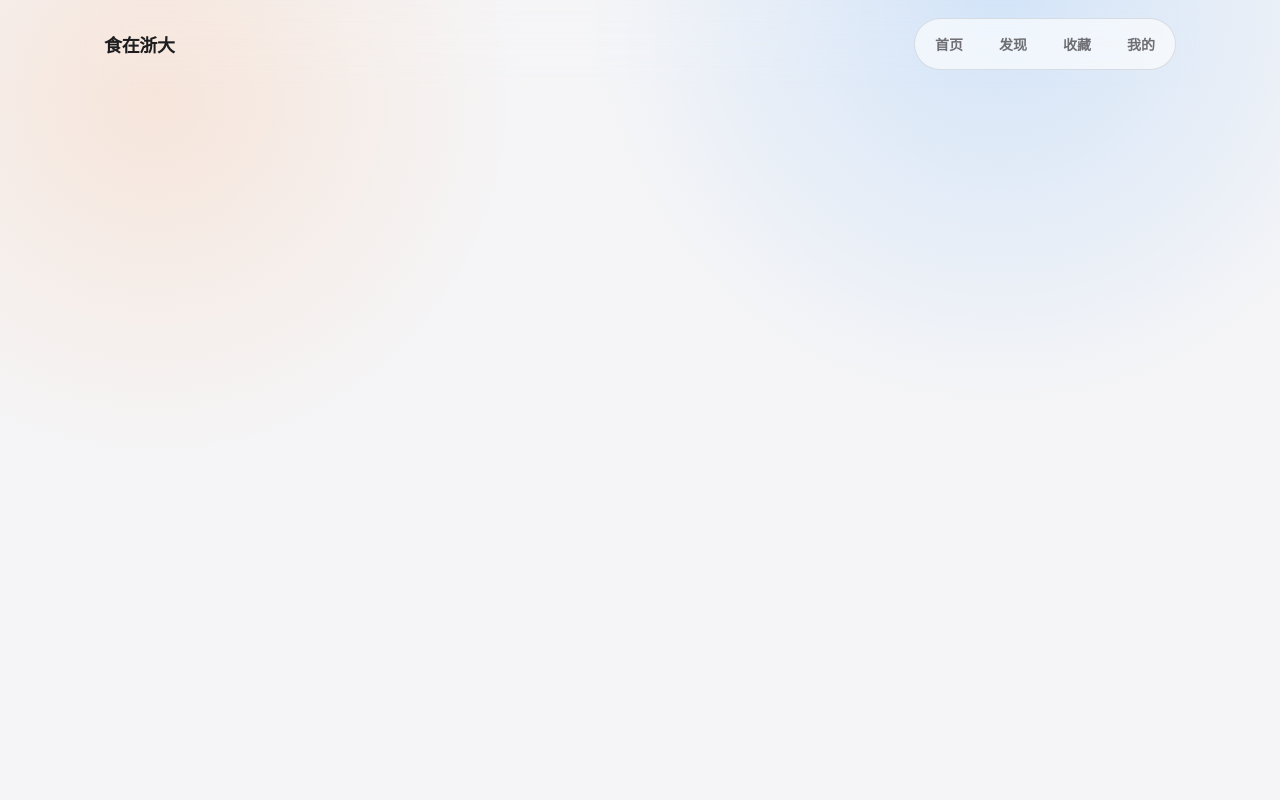
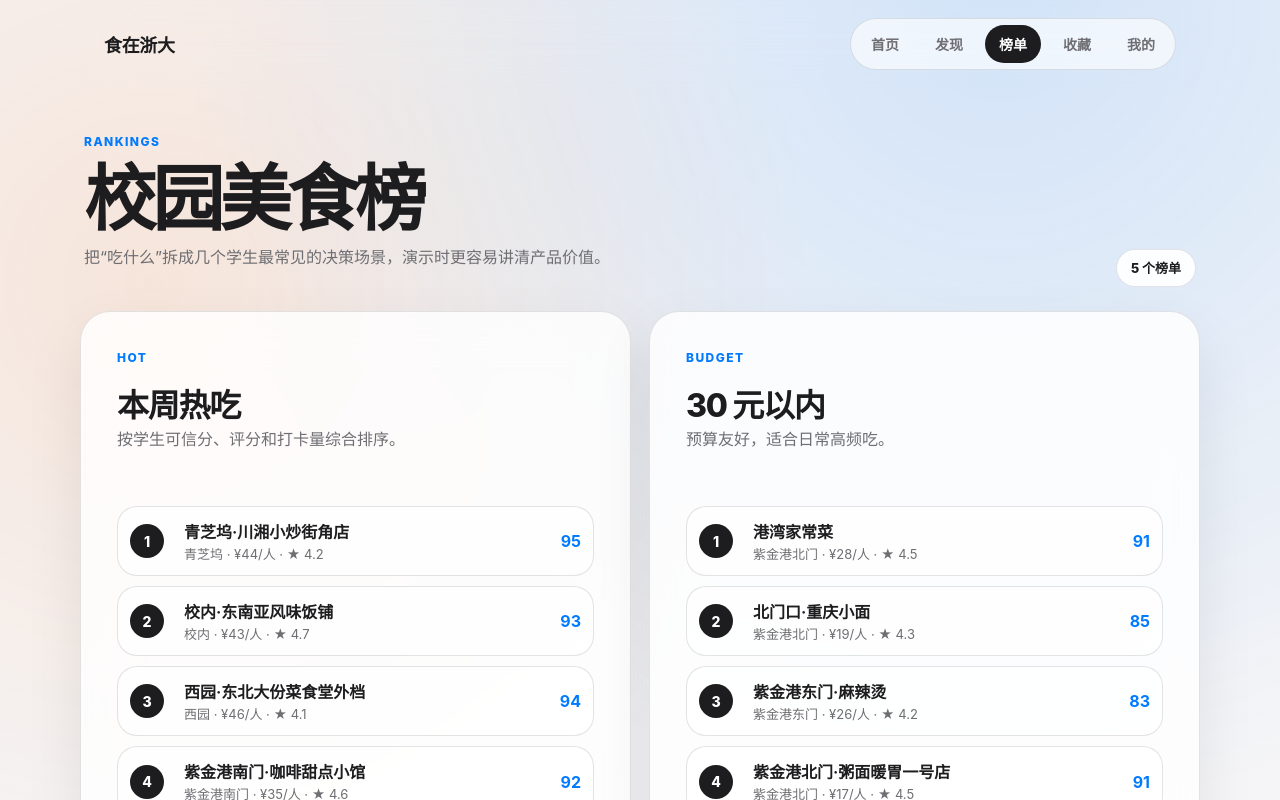
Before and after one commit to BucketSran/eatAtZJU, a React (Vite) app: page /leaderboards in a window 1280 px wide. Before the commit this address had no page. Shown: the top 800 px of the page. Built offline with nearby package versions, Linux system fonts and the light colour scheme.

Commit message:
Add leaderboards and enhanced random demo flow

```diff
--- a/src/App.tsx
+++ b/src/App.tsx
@@ -2,12 +2,14 @@ import { NavLink, Route, Routes } from 'react-router-dom'
 import { DiscoverPage } from './routes/DiscoverPage'
 import { FavoritesPage } from './routes/FavoritesPage'
 import { HomePage } from './routes/HomePage'
+import { LeaderboardsPage } from './routes/LeaderboardsPage'
 import { ProfilePage } from './routes/ProfilePage'
 import { RestaurantDetailPage } from './routes/RestaurantDetailPage'
 
 const navItems = [
   { to: '/', label: '首页' },
   { to: '/discover', label: '发现' },
+  { to: '/leaderboards', label: '榜单' },
   { to: '/favorites', label: '收藏' },
   { to: '/profile', label: '我的' }
 ]
@@ -32,6 +34,7 @@ export function App() {
         <Routes>
           <Route path="/" element={<HomePage />} />
           <Route path="/discover" element={<DiscoverPage />} />
+          <Route path="/leaderboards" element={<LeaderboardsPage />} />
           <Route path="/restaurants/:id" element={<RestaurantDetailPage />} />
           <Route path="/favorites" element={<FavoritesPage />} />
           <Route path="/profile" element={<ProfilePage />} />
--- a/src/routes/DiscoverPage.tsx
+++ b/src/routes/DiscoverPage.tsx
@@ -27,6 +27,8 @@ export function DiscoverPage() {
   const [tag, setTag] = useState(() => searchParams.get('tag') ?? '全部')
   const [priceLabel, setPriceLabel] = useState(() => searchParams.get('price') ?? '不限')
   const [sort, setSort] = useState<SortKey>(() => (searchParams.get('sort') as SortKey) || 'recommended')
+  const [randomBudget, setRandomBudget] = useState(() => searchParams.get('randomBudget') ?? '不限')
+  const [randomTag, setRandomTag] = useState(() => searchParams.get('randomTag') ?? '全部')
   const [favoriteIds, setFavoriteIds] = useState(() => getFavoriteRestaurantIds())
   const [preferences] = useState(() => getPreferenceTags())
   const [restaurants, setRestaurants] = useState<RestaurantSummary[]>(() => listRestaurants({ keyword, tag, priceLabel, sort }, { preferences: getPreferenceTags(), favoriteRestaurantIds: getFavoriteRestaurantIds() }))
@@ -45,8 +47,10 @@ export function DiscoverPage() {
     if (priceLabel !== '不限') next.set('price', priceLabel)
     if (sort !== 'recommended') next.set('sort', sort)
     if (showRandom) next.set('random', '1')
+    if (showRandom && randomBudget !== '不限') next.set('randomBudget', randomBudget)
+    if (showRandom && randomTag !== '全部') next.set('randomTag', randomTag)
     setSearchParams(next, { replace: true })
-  }, [keyword, priceLabel, setSearchParams, showRandom, sort, tag])
+  }, [keyword, priceLabel, randomBudget, randomTag, setSearchParams, showRandom, sort, tag])
 
   useEffect(() => {
     const controller = new AbortController()
@@ -74,17 +78,23 @@ export function DiscoverPage() {
     }
 
     const controller = new AbortController()
-    getRandomRestaurantRemote(filters, context, controller.signal)
+    const randomFilters = {
+      ...filters,
+      priceLabel: randomBudget,
+      tag: randomTag
+    }
+
+    getRandomRestaurantRemote(randomFilters, context, controller.signal)
       .then((result) => {
         setRandomPick(result.data)
         setDataSource(describeApiSource(result.source, result.fallbackReason))
       })
       .catch((error: unknown) => {
-        if (!isAbortError(error)) setRandomPick(getRandomRestaurant(filters, context))
+        if (!isAbortError(error)) setRandomPick(getRandomRestaurant(randomFilters, context))
       })
 
     return () => controller.abort()
-  }, [context, filters, showRandom])
+  }, [context, filters, randomBudget, randomTag, showRandom])
 
   function toggleFavorite(id: string) {
     setFavoriteIds(toggleFavoriteRestaurant(id))
@@ -116,6 +126,27 @@ export function DiscoverPage() {
       ) : null}
 
       <GlassCard className="filters-card">
+        <div className="section-heading card-heading">
+          <div>
+            <p className="eyebrow">DECISION HELPER</p>
+            <h2>随机吃什么增强</h2>
+            <p>先给随机一餐加一点边界：预算和场景定住，选择困难就少一半。</p>
+          </div>
+        </div>
+        <SegmentedControl label="随机预算" options={metadata.priceRanges.map((range) => ({ label: range.label, value: range.label }))} value={randomBudget} onChange={setRandomBudget} />
+        <FilterChips items={metadata.tasteTags.slice(0, 10)} active={randomTag} onChange={setRandomTag} />
+        <button className="primary-action" type="button" onClick={() => setSearchParams((current) => {
+          const next = new URLSearchParams(current)
+          next.set('random', '1')
+          if (randomBudget !== '不限') next.set('randomBudget', randomBudget)
+          if (randomTag !== '全部') next.set('randomTag', randomTag)
+          return next
+        })}>
+          按条件摇一餐
+        </button>
+      </GlassCard>
+
+      <GlassCard className="filters-card">
         <label className="search-label" htmlFor="restaurant-search">
           搜索餐厅、标签或场景
         </label>
--- a/src/routes/HomePage.tsx
+++ b/src/routes/HomePage.tsx
@@ -67,6 +67,9 @@ export function HomePage() {
           <button className="secondary-action" type="button" onClick={() => navigate('/discover')}>
             浏览附近
           </button>
+          <button className="secondary-action" type="button" onClick={() => navigate('/leaderboards')}>
+            看榜单
+          </button>
         </div>
       </section>
 
@@ -116,6 +119,15 @@ export function HomePage() {
         </div>
       </GlassCard>
 
+      <GlassCard className="demo-note">
+        <p className="eyebrow">RANKINGS</p>
+        <h2>五个榜单，快速解释产品价值</h2>
+        <p>本周热吃、30 元以内、夜宵、一人食、聚餐场景已经整理成榜单，适合 demo 时快速展示“学生到底怎么做饭点决策”。</p>
+        <Link className="secondary-action inline-action" to="/leaderboards">
+          打开校园美食榜
+        </Link>
+      </GlassCard>
+
       <div className="section-heading">
         <div>
           <p className="eyebrow">STUDENT SIGNALS</p>
--- /dev/null
+++ b/src/routes/LeaderboardsPage.tsx
@@ -0,0 +1,50 @@
+import { Link } from 'react-router-dom'
+import { GlassCard } from '../components/GlassCard'
+import { getFavoriteRestaurantIds } from '../services/favoriteStore'
+import { getLeaderboards } from '../services/leaderboardService'
+import { getPreferenceTags } from '../services/preferenceStore'
+
+export function LeaderboardsPage() {
+  const leaderboards = getLeaderboards({ preferences: getPreferenceTags(), favoriteRestaurantIds: getFavoriteRestaurantIds() }, 5)
+
+  return (
+    <div className="route-stack">
+      <div className="page-heading split-heading">
+        <div>
+          <p className="eyebrow">RANKINGS</p>
+          <h1>校园美食榜</h1>
+          <p>把“吃什么”拆成几个学生最常见的决策场景，演示时更容易讲清产品价值。</p>
+        </div>
+        <span className="count-badge">{leaderboards.length} 个榜单</span>
+      </div>
+
+      <div className="leaderboard-grid">
+        {leaderboards.map((board) => (
+          <GlassCard className="leaderboard-card" key={board.id}>
+            <div className="section-heading card-heading">
+              <div>
+                <p className="eyebrow">{board.id.toUpperCase()}</p>
+                <h2>{board.title}</h2>
+                <p>{board.description}</p>
+              </div>
+            </div>
+            <div className="ranking-list">
+              {board.restaurants.map((restaurant, index) => (
+                <Link className="ranking-row" key={restaurant.id} to={`/restaurants/${restaurant.id}`}>
+                  <span className="ranking-index">{index + 1}</span>
+                  <div>
+                    <strong>{restaurant.name}</strong>
+                    <p>
+                      {restaurant.area} · ¥{restaurant.price}/人 · ★ {restaurant.rating}
+                    </p>
+                  </div>
+                  <b>{restaurant.studentScore}</b>
+                </Link>
+              ))}
+            </div>
+          </GlassCard>
+        ))}
+      </div>
+    </div>
+  )
+}
--- /dev/null
+++ b/src/services/leaderboardService.ts
@@ -0,0 +1,60 @@
+import type { RecommendationContext, RestaurantSummary } from '../types'
+import { listRestaurants } from './restaurantService'
+
+export type LeaderboardKey = 'hot' | 'budget' | 'night' | 'solo' | 'party'
+
+export type Leaderboard = {
+  description: string
+  id: LeaderboardKey
+  restaurants: RestaurantSummary[]
+  title: string
+}
+
+const leaderboardSpecs: Array<{ id: LeaderboardKey; title: string; description: string; tag?: string; sort?: (restaurants: RestaurantSummary[]) => RestaurantSummary[] }> = [
+  {
+    id: 'hot',
+    title: '本周热吃',
+    description: '按学生可信分、评分和打卡量综合排序。',
+    sort: (restaurants) => [...restaurants].sort((a, b) => b.studentScore + b.checkins / 20 + b.rating * 10 - (a.studentScore + a.checkins / 20 + a.rating * 10))
+  },
+  {
+    id: 'budget',
+    title: '30 元以内',
+    description: '预算友好，适合日常高频吃。',
+    sort: (restaurants) => restaurants.filter((restaurant) => restaurant.price <= 30).sort((a, b) => (b.recommendationScore ?? 0) - (a.recommendationScore ?? 0))
+  },
+  {
+    id: 'night',
+    title: '夜宵续命',
+    description: '晚课、DDL、夜跑后的小快乐。',
+    tag: '夜宵'
+  },
+  {
+    id: 'solo',
+    title: '一人食友好',
+    description: '一个人吃也舒服，不用硬凑饭搭子。',
+    tag: '一人食'
+  },
+  {
+    id: 'party',
+    title: '适合聚餐',
+    description: '多人分食、约饭改善、寝室小局。',
+    tag: '聚餐'
+  }
+]
+
+export function getLeaderboards(context?: Partial<RecommendationContext>, limit = 5): Leaderboard[] {
+  const all = listRestaurants({}, context)
+
+  return leaderboardSpecs.map((spec) => {
+    const base = spec.tag ? listRestaurants({ tag: spec.tag }, context) : all
+    const sorted = spec.sort ? spec.sort(base) : base
+
+    return {
+      id: spec.id,
+      title: spec.title,
+      description: spec.description,
+      restaurants: sorted.slice(0, limit)
+    }
+  })
+}
--- a/src/styles/global.css
+++ b/src/styles/global.css
@@ -762,3 +762,64 @@ p {
     border-radius: 22px;
   }
 }
+
+.leaderboard-grid {
+  display: grid;
+  gap: 18px;
+  grid-template-columns: repeat(2, minmax(0, 1fr));
+}
+
+.leaderboard-card {
+  display: grid;
+  gap: 18px;
+}
+
+.ranking-list {
+  display: grid;
+  gap: 10px;
+}
+
+.ranking-row {
+  display: grid;
+  grid-template-columns: 42px minmax(0, 1fr) auto;
+  gap: 12px;
+  align-items: center;
+  padding: 12px;
+  border: 1px solid var(--separator);
+  border-radius: 20px;
+  background: rgba(255, 255, 255, 0.62);
+}
+
+.ranking-index {
+  display: grid;
+  width: 34px;
+  height: 34px;
+  place-items: center;
+  border-radius: 50%;
+  background: var(--label-primary);
+  color: #ffffff;
+  font-size: 14px;
+  font-weight: 820;
+}
+
+.ranking-row strong {
+  display: block;
+  margin-bottom: 2px;
+  font-size: 16px;
+}
+
+.ranking-row p {
+  margin-bottom: 0;
+  font-size: 13px;
+  line-height: 1.4;
+}
+
+.ranking-row b {
+  color: var(--accent);
+}
+
+@media (max-width: 840px) {
+  .leaderboard-grid {
+    grid-template-columns: 1fr;
+  }
+}
```
Also changed, not shown: 2 other files (tests, documents, lock files or other folders).
